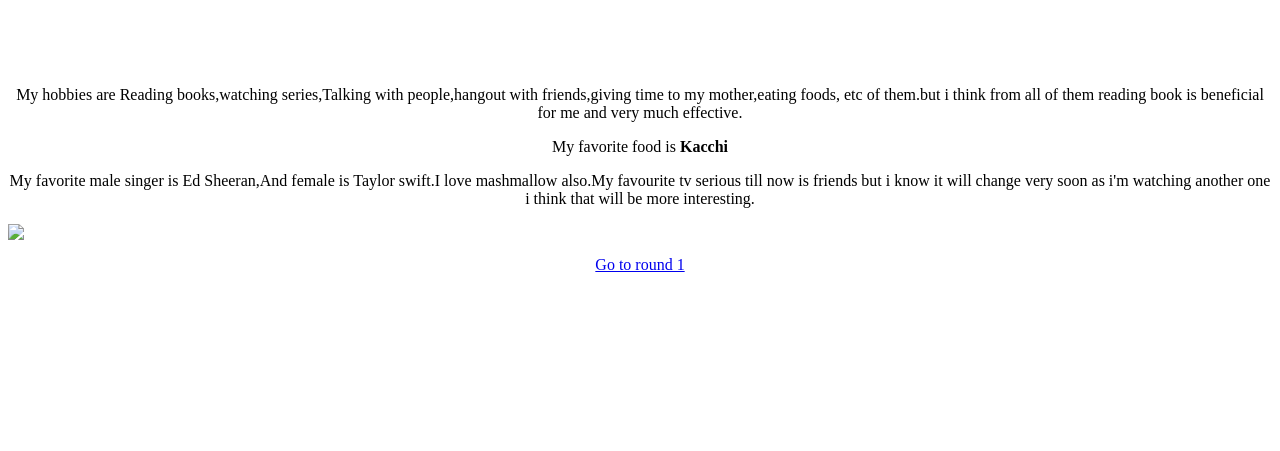
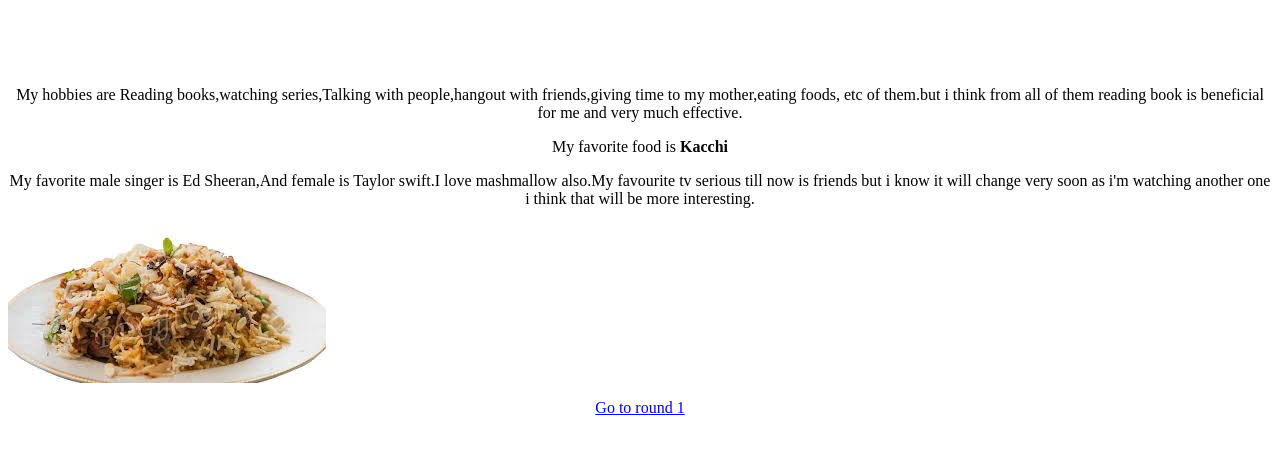
Before and after one commit to nowshin9999/nowshin9999.github.io, a plain HTML site: page Round 2.html in a window 1280 px wide. Shown: the part 165-616 px from the top of the page. Drawn offline with Linux system fonts and the light colour scheme.

Commit message:
Update Round 2.html

```diff
--- a/Round 2.html
+++ b/Round 2.html
@@ -43,7 +43,7 @@ etc of them.but i think from all of them reading book is beneficial for me and v
 <p>My favorite food is <b>Kacchi</b></p>
 <p>My favorite male singer is Ed Sheeran,And female is Taylor swift.I love mashmallow also.My favourite tv serious till now is friends but i know it will change very soon as i'm watching another one i think
 that will be more interesting.</p>
- <img src ="kacchi.love.jpeg">
+ <img src ="kacchi.jpg">
  <p><a href="project.html"> Go to round 1 </a></p></br>
 
 
```
